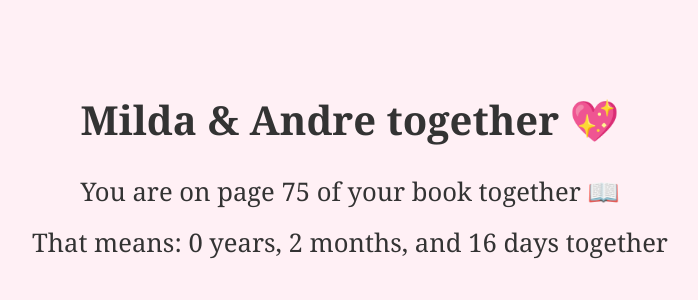
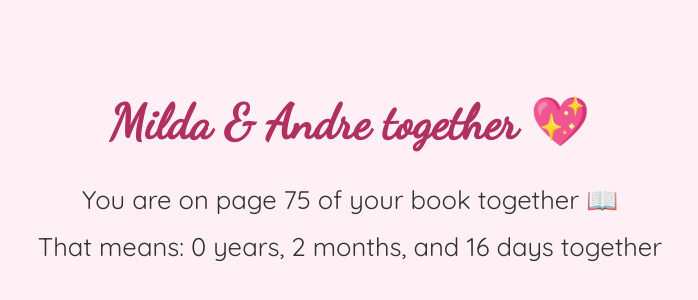
Before and after one commit to audentne/together, a plain HTML site: page index.html in a window 1280 px wide. Shown: the part 254-554 px from the top of the page, without its empty margins (290-988 px from the left). Drawn offline with Linux system fonts and the light colour scheme.

Commit message:
Update index.html
New font

```diff
--- a/index.html
+++ b/index.html
@@ -1,12 +1,16 @@
 <!DOCTYPE html>
 <html lang="en">
 <head>
-  <meta charset="UTF-8">
-  <meta name="viewport" content="width=device-width, initial-scale=1.0">
+  <meta charset="UTF-8" />
+  <meta name="viewport" content="width=device-width, initial-scale=1.0"/>
   <title>Milda & Andre together</title>
+
+  <!-- Fonts: Dancing Script + Quicksand -->
+  <link href="https://fonts.googleapis.com/css2?family=Dancing+Script&family=Quicksand&display=swap" rel="stylesheet">
+
   <style>
     body {
-      font-family: 'Georgia', serif;
+      font-family: 'Quicksand', sans-serif;
       background: #fff0f5;
       color: #333;
       display: flex;
@@ -18,10 +22,14 @@
       text-align: center;
       padding: 20px;
     }
+
     h1 {
-      font-size: 2.5em;
+      font-family: 'Dancing Script', cursive;
+      font-size: 3em;
       margin-bottom: 0.5em;
+      color: #b03060;
     }
+
     p {
       font-size: 1.6em;
       margin: 0.3em 0;
@@ -37,17 +45,14 @@
     const startDate = new Date(2025, 0, 15); // 15 Jan 2025
     const today = new Date();
 
-    // Calculate total days
     const diffTime = today - startDate;
     const totalDays = Math.floor(diffTime / (1000 * 60 * 60 * 24));
 
-    // Format: years, months, days
     let years = today.getFullYear() - startDate.getFullYear();
     let months = today.getMonth() - startDate.getMonth();
     let days = today.getDate() - startDate.getDate();
 
     if (days < 0) {
-      // Borrow days from previous month
       months--;
       const prevMonth = new Date(today.getFullYear(), today.getMonth(), 0);
       days += prevMonth.getDate();
@@ -58,7 +63,6 @@
       months += 12;
     }
 
-    // Display
     document.getElementById('pageCount').textContent = `You are on page ${totalDays} of your book together 📖`;
     document.getElementById('exactTime').textContent = `That means: ${years} year${years !== 1 ? 's' : ''}, ${months} month${months !== 1 ? 's' : ''}, and ${days} day${days !== 1 ? 's' : ''} together`;
   </script>
```
